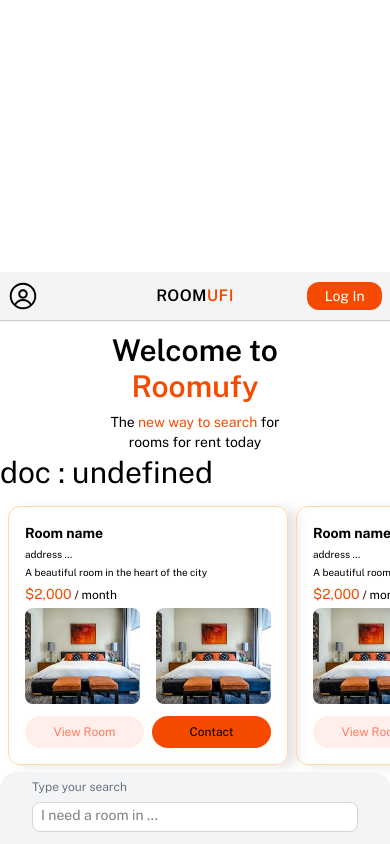
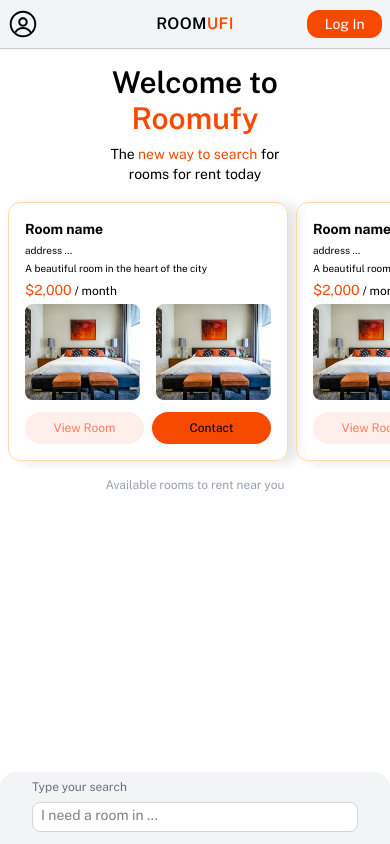
Before and after one commit to Lior-Lavon/Roomify-FE, a React (Vite) app: page /landing in a window 390 px wide. Built offline with nearby package versions, Linux system fonts and the light colour scheme.

Commit message:
trying to adjust screen size

```diff
--- a/src/pages/Home/HomeView.jsx
+++ b/src/pages/Home/HomeView.jsx
@@ -1,12 +1,13 @@
 import { useEffect, useState } from "react";
 import { PromptFooter, RoomCard, TopBar } from "../../components";
 
+// fixed top-[17rem]
 const HomeView = () => {
   return (
-    <div className="base:hidden sm:block md:hidden w-full h-[100dvh] text-3xl sans-regular bg-white fixed top-[17rem]">
+    <div className="base:hidden sm:block md:hidden w-full h-[100dvh] text-3xl sans-regular bg-white ">
       <TopBar showAvatar={true} showLogin={true} />
 
-      <div className="mt-3 inline-block w-full text-center">
+      <div className="mt-4 inline-block w-full text-center">
         <h1 className="text-black sans-bold">Welcome to</h1>
         <h1 className="text-orange-600 sans-bold">Roomufy</h1>
         <p className="text-black text-sm mt-2">
@@ -14,7 +15,7 @@ const HomeView = () => {
         </p>
         <p className="text-black text-sm">rooms for rent today</p>
       </div>
-      <p>{`doc : ${document.innerHeight}`}</p>
+      {/* <p>{`doc : ${document.innerHeight}`}</p> */}
 
       <div className="mt-2">
         <div className="p-2 flex flex-row gap-2 overflow-auto">
```
